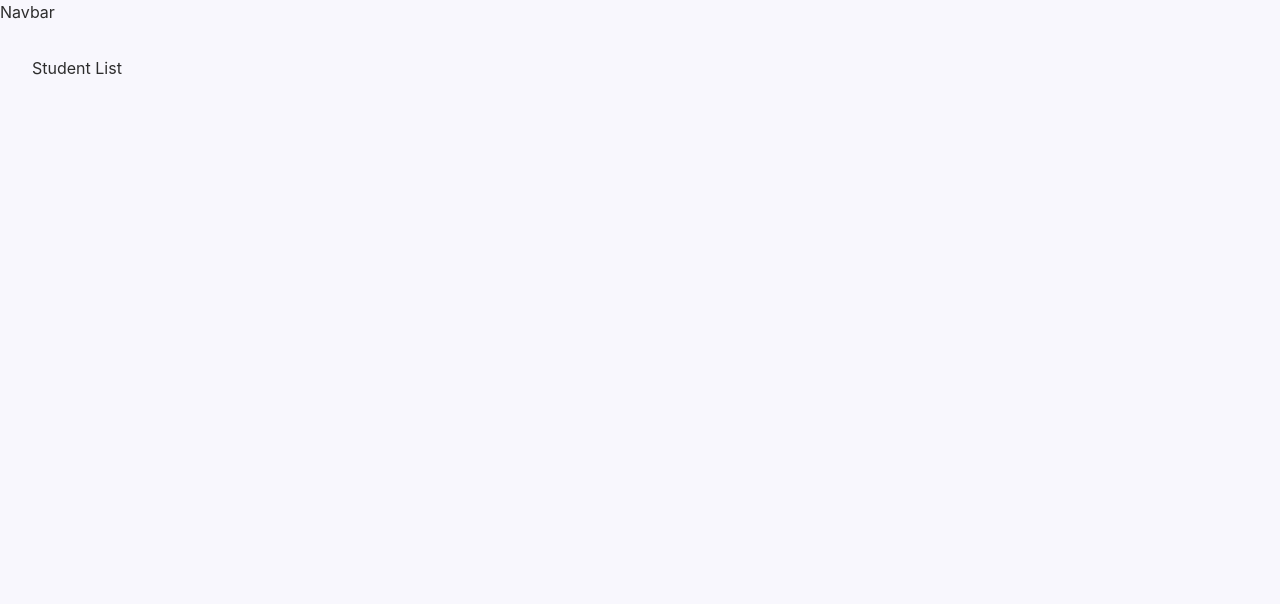
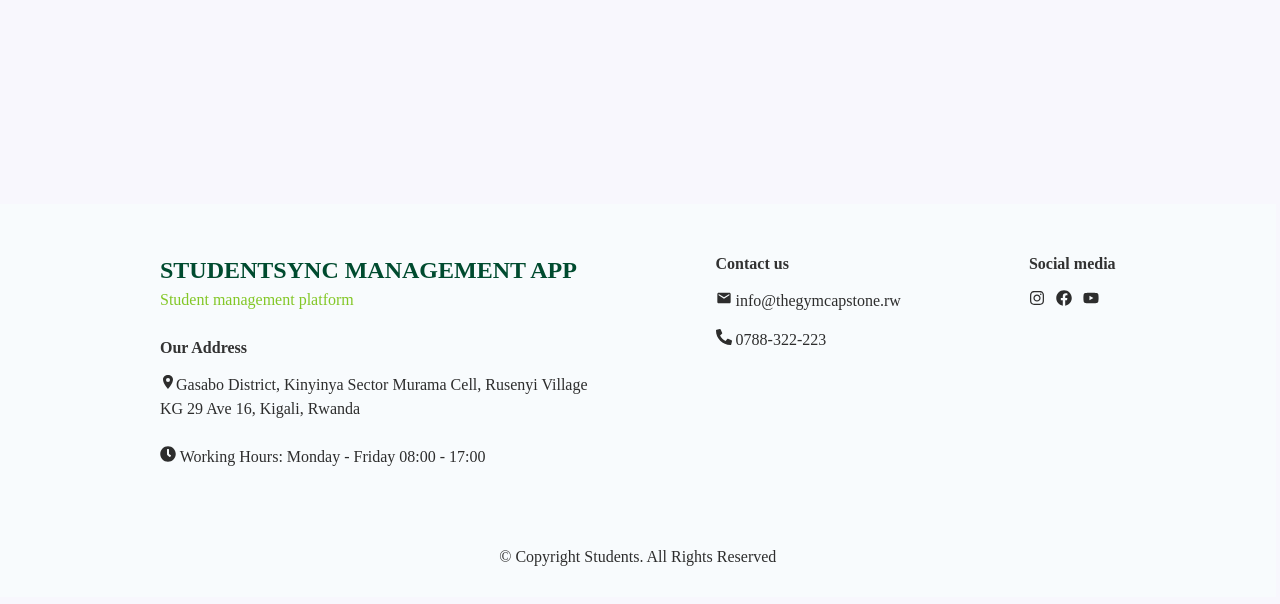
Before and after one commit to RP-Tumba/studentsync-frontend-emerald, a React (Vite) app: page / in a window 1280 px wide. Shown: the top 604 px of the page. Built offline with nearby package versions, Linux system fonts and the light colour scheme; no server answers; the database is empty.

Commit message:
feat: Footer component

```diff
--- a/package.json
+++ b/package.json
@@ -19,6 +19,7 @@
     "axios": "^1.8.3",
     "react": "^19.0.0",
     "react-dom": "^19.0.0",
+    "react-icons": "^5.5.0",
     "react-router-dom": "^6.22.3",
     "zustand": "^5.0.3"
   },
--- a/src/App.jsx
+++ b/src/App.jsx
@@ -1,20 +1,13 @@
 import { BrowserRouter as Router, Routes, Route } from "react-router-dom";
-import Navbar from "./components/Navbar";
 import StudentList from "./pages/StudentList";
+import Footer from "./components/Footer";
 import "./App.css";
 
 const App = () => {
   return (
-    <Router>
-      <div className="app-container">
-        <Navbar />
-        <main className="main-content">
-          <Routes>
-            <Route path="/" element={<StudentList />} />
-          </Routes>
-        </main>
-      </div>
-    </Router>
+    <footer>
+      <Footer />
+    </footer>
   );
 };
 
--- /dev/null
+++ b/src/Footer.css
@@ -0,0 +1,72 @@
+
+.Footer-main{
+    display: flex;
+    gap: 8rem;
+    padding: 3rem 10rem;
+    background-color: #F8FBFD;
+    font-family: Poppins;
+
+
+
+}
+.left-footer-content h3{
+    color: #004B2F;
+    font-weight: 800;
+    font-size: 24px;
+
+}
+.paragraph1{
+    color: #83C727;
+    font-size: 16px;
+    font-weight: 500;
+}
+.left-footer-content h4{
+    color: #323232;
+    font-weight: 700;
+    padding-bottom: 13px;
+
+}
+.left-footer-content .paragraph2{
+    font-size: 16px;
+    font-weight: 400;
+
+
+
+}
+.middle-footer-content h4{
+    color: #323232;
+    font-weight: 700;
+    padding-bottom: 13px;
+
+}
+
+.middle-footer-content .paragraph4{
+    padding-top:15px ;
+}
+.middle-footer-content .phone-icon{
+    transform: rotate(90deg);
+
+}
+.right-footer-content ul{
+    display: flex;
+    gap: 0.7rem;
+}.right-footer-content ul li{
+    list-style: none;
+}
+.right-footer-content h4{
+    color: #323232;
+    font-weight: 700;
+    padding-bottom: 13px;
+
+}
+.footer-copy-content{
+    background-color: #F8FBFD;
+    text-align: center;
+    font-weight: 400;
+    size: 16px;
+    line-height: 100%;
+    letter-spacing: 0%;
+    font-family: Poppins;
+    padding: 2rem;
+
+}
--- /dev/null
+++ b/src/components/Footer.jsx
@@ -0,0 +1,70 @@
+import { IoLocationSharp } from "react-icons/io5";
+import { FaClock } from "react-icons/fa";
+import { MdEmail } from "react-icons/md";
+import { FaPhone } from "react-icons/fa";
+import { FaInstagram } from "react-icons/fa";
+import { FaFacebook } from "react-icons/fa";
+import { FaYoutube } from "react-icons/fa";
+
+import "../Footer.css";
+
+const Footer = () => {
+  return (
+    <div>
+      <div className="Footer-main">
+        <div className="left-footer-content">
+          <h3>STUDENTSYNC MANAGEMENT APP</h3>
+          <p className="paragraph1">Student management platform</p>
+          <br />
+          <h4>Our Address</h4>
+          <p className="paragraph2">
+            {" "}
+            <IoLocationSharp />
+            Gasabo District, Kinyinya Sector Murama Cell, Rusenyi Village
+            <br />
+            KG 29 Ave 16, Kigali, Rwanda
+          </p>{" "}
+          <br />
+          <p>
+            {" "}
+            <FaClock /> Working Hours: Monday - Friday 08:00 - 17:00
+          </p>
+        </div>
+
+        <div className="middle-footer-content">
+          <h4>Contact us</h4>
+          <p className="paragraph3">
+            <MdEmail /> info@thegymcapstone.rw
+          </p>
+          <p className="paragraph4">
+            {" "}
+            <FaPhone className="phone-icon" /> 0788-322-223
+          </p>
+        </div>
+
+        <div className="right-footer-content">
+          <h4>Social media</h4>
+          <ul>
+            <li>
+              <FaInstagram />
+            </li>
+            <li>
+              {" "}
+              <FaFacebook />
+            </li>
+            <li>
+              {" "}
+              <FaYoutube />{" "}
+            </li>
+          </ul>
+        </div>
+      </div>
+
+      <div className="footer-copy-content">
+        <p> &copy; Copyright Students. All Rights Reserved </p>
+      </div>
+    </div>
+  );
+};
+
+export default Footer;
```
Also changed, not shown: 1 other file (tests, documents, lock files or other folders).
